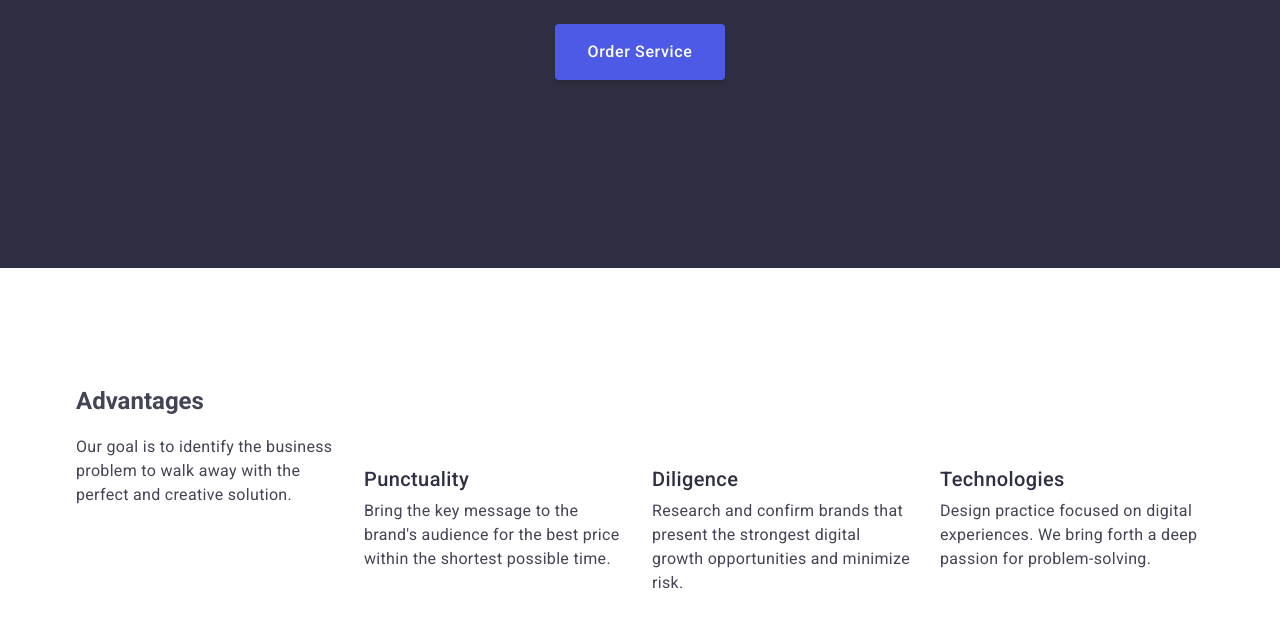
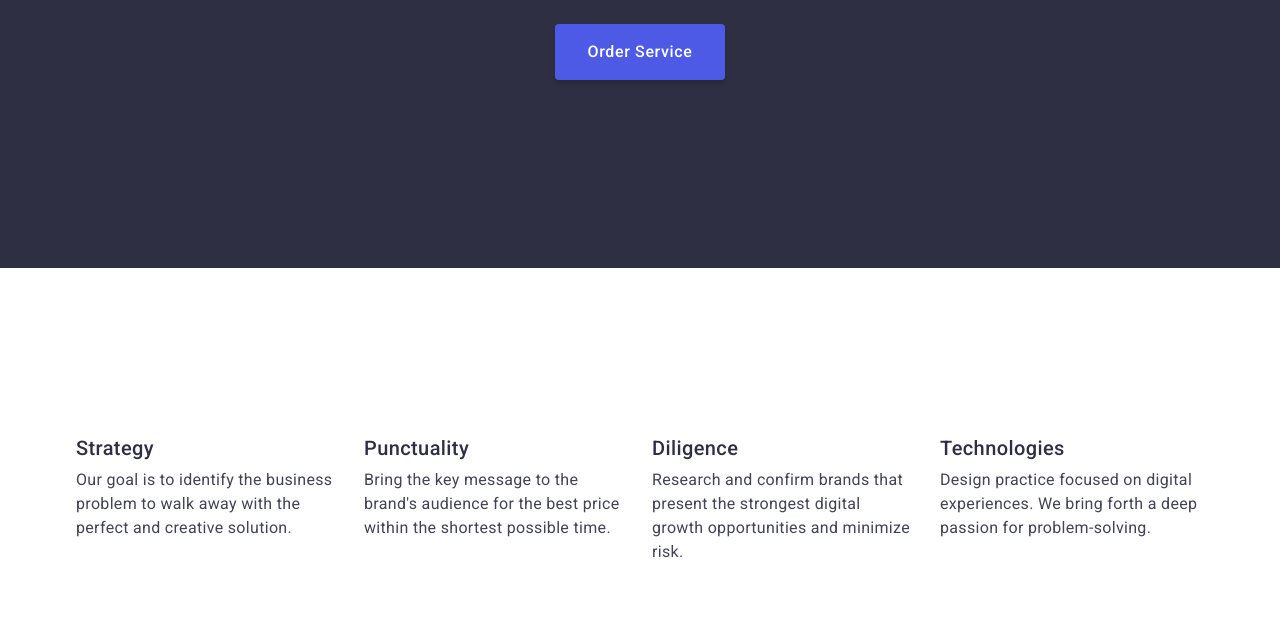
Before and after one commit to Slavik894/goit-markup-hw-03, a plain HTML site: page index.html in a window 1280 px wide. Shown: the part 437-1064 px from the top of the page. Drawn offline with nearby package versions, Linux system fonts and the light colour scheme.

Commit message:
Add styles to Advantages-page

```diff
--- a/index.html
+++ b/index.html
@@ -62,10 +62,10 @@
 
       <section class="advantages-page">
         <div class="container advantages-page-container">
-          <h2 class="advantages-page-title">Advantages</h2>
+          <h2 class="visually-hidden">Advantages</h2>
           <ul class="advantages-list">
             <li class="adv-item">
-              <h3 class="visually-hidden">Strategy</h3>
+              <h3 class="item-header">Strategy</h3>
               <p class="description">
                 Our goal is to identify the business problem to walk away with
                 the perfect and creative solution.
```
